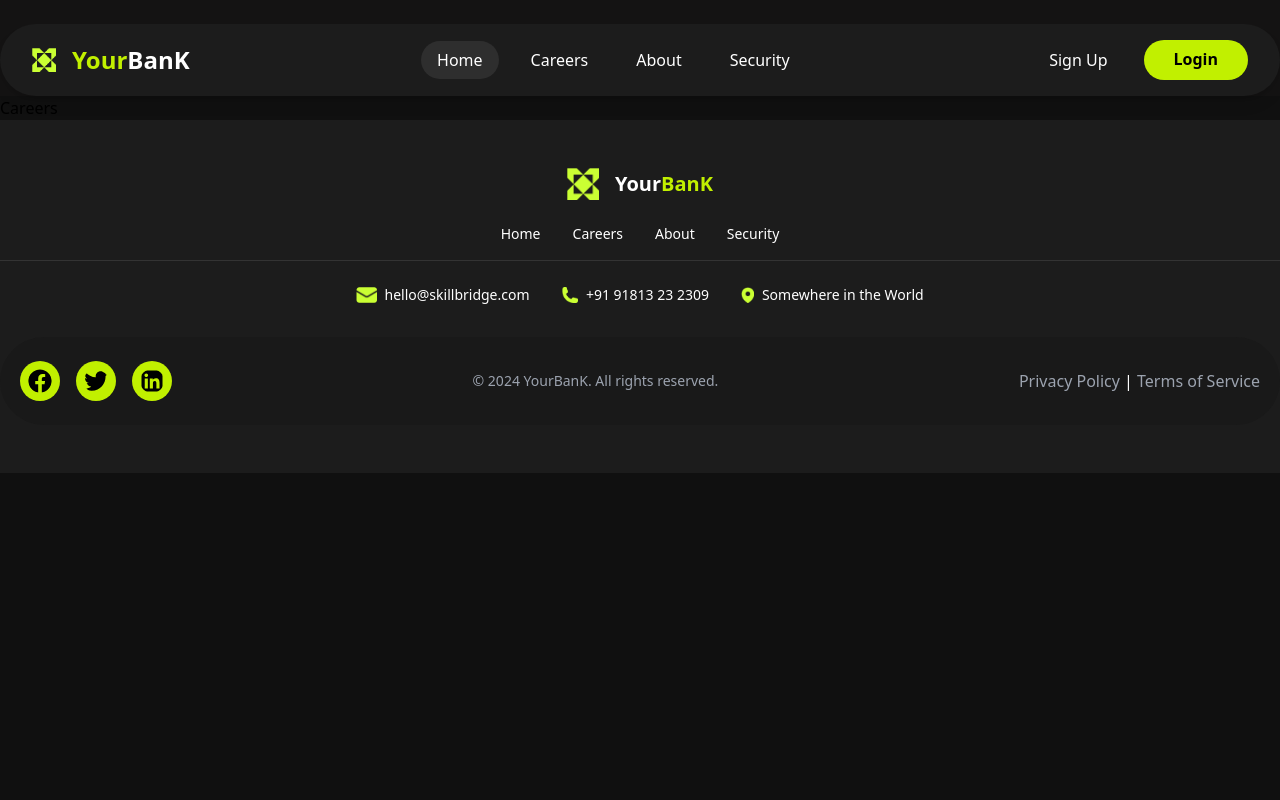
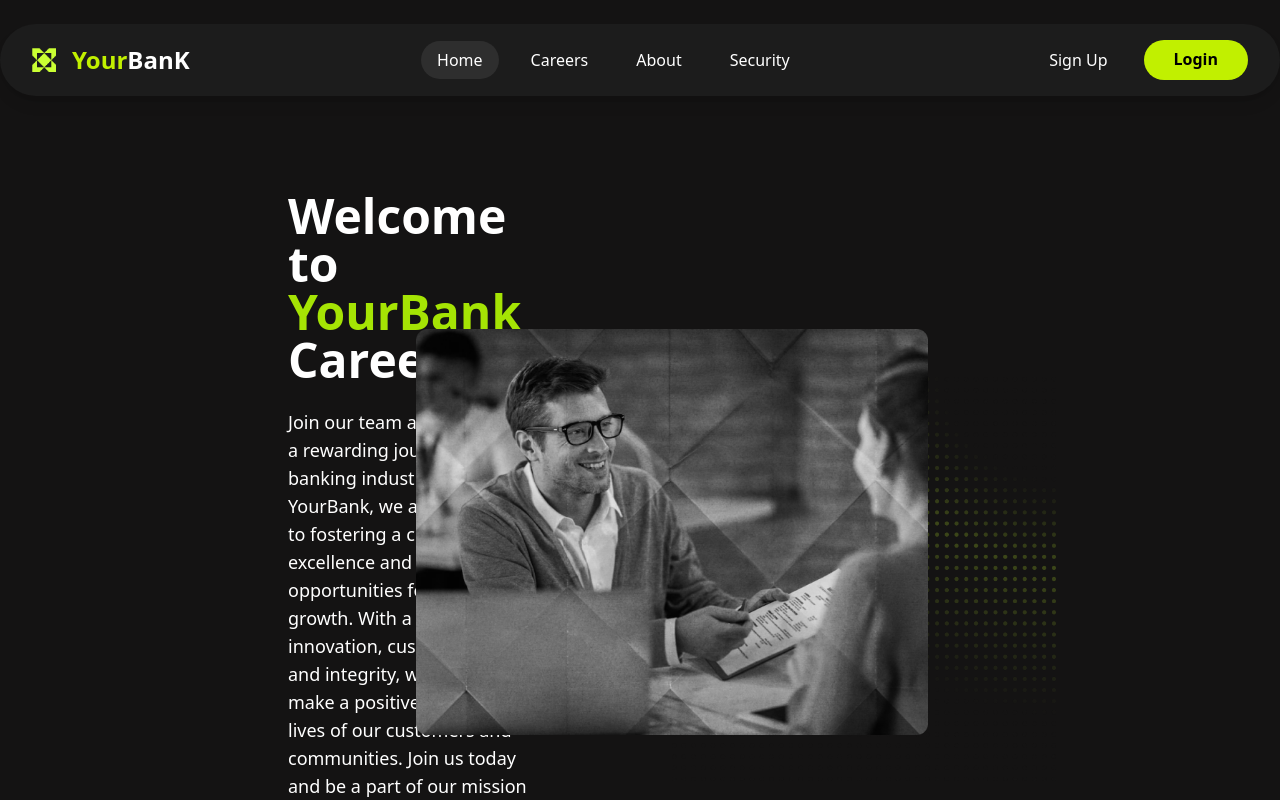
Before and after one commit to Dark1nessss/Financial-Tracker, a React (Create React App) app in the folder client/: page /careers in a window 1280 px wide. Shown: the top 800 px of the page. Built offline with nearby package versions, Linux system fonts and the light colour scheme.

Commit message:
Update Careers.js

```diff
--- a/client/src/pages/Careers.js
+++ b/client/src/pages/Careers.js
@@ -1,9 +1,38 @@
 import React from 'react'
+import {Link} from 'react-router-dom'
 
 const Careers = () => {
-   return (
-    <div>Careers</div>
-   )
+  return(
+    <div className="bg-[#141313] text-white">
+    {/* Welcome Section */}
+    <section className="landing-container relative flex flex-col lg:flex-row items-start justify-between lg:py-20 lg:px-56 px-6 py-8">
+      {/* Left Section */}
+      <div className="left-section max-w-lg lg:ml-16">
+        <div className="badge-container mb-4 flex items-center">
+        </div>
+        <h1 className="text-5xl font-bold mb-6">
+          Welcome to <span className="text-[#A5E404]">YourBank</span> <br /> Careers!{' '}
+        </h1>
+        <p className="text-lg mb-8">
+          Join our team and embark on a rewarding journey in the banking industry. At YourBank, we are committed to fostering a culture of excellence and providing opportunities for professional growth. With a focus on innovation, customer service, and integrity, we strive to make a positive impact in the lives of our customers and communities. Join us today and be a part of our mission to shape the future of banking.
+        </p>
+      </div>
+
+      {/* Right Section with Combined Transactions and Background Decoration */}
+      <div className="right-section-container relative lg:max-w-lg w-full flex-shrink-0 lg:self-center lg:-translate-x-32 mt-8 lg:mt-0">
+        {/* Transactions Section (This is on top of arrows) */}
+        <div className="relative z-10">
+          <img src="/career.png" alt="Transactions and Money Exchange" className="w-full h-auto" />
+        </div>
+
+        {/* Background Decoration (Behind Transactions) */}
+        <div className="absolute top-0 right-0 opacity-75 z-0 lg:translate-x-64 translate-y-12">
+          <img src="/abstract_design.png" alt="Upward Arrows" className="w-9/12 h-auto" />
+        </div>
+      </div>
+    </section>
+    </div>
+    )
 }
 
 export default Careers
```
